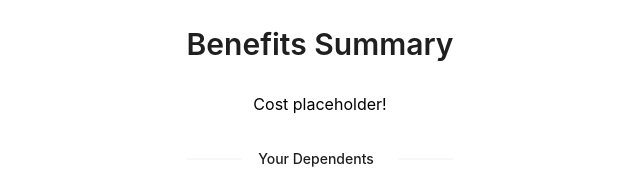
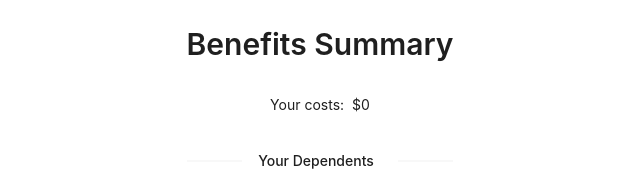
Before and after one commit to throwaway-plcty/benefits-takehome, a React (Create React App) app: page / in a window 1280 px wide. Shown: the top 184 px of the page, without its empty margins (320-960 px from the left). Built offline with nearby package versions, Linux system fonts and the light colour scheme.

Commit message:
feat: add cost calculation

```diff
--- /dev/null
+++ b/src/BenefitsCost.tsx
@@ -0,0 +1,19 @@
+import { Skeleton, Space, Typography } from 'antd';
+import { Breakdown } from './http';
+
+type Props = {
+  costBreakdown: Breakdown | null;
+  loading: boolean;
+};
+export const BenefitsCost = ({ costBreakdown, loading }: Props) => {
+  if (loading) {
+    return <Skeleton.Input size='small' active />;
+  } else {
+    return (
+      <Space direction='horizontal'>
+        <Typography.Text>Your costs:</Typography.Text>
+        <Typography.Text>${costBreakdown?.total}</Typography.Text>
+      </Space>
+    );
+  }
+};
--- a/src/BenefitsSummary.tsx
+++ b/src/BenefitsSummary.tsx
@@ -4,10 +4,11 @@ import * as React from 'react';
 import { DependentForm } from './DependentForm';
 import { useDependentBenefits } from './useDependentsBenefits';
 import { DependentList } from './DependentList';
+import { BenefitsCost } from './BenefitsCost';
 
 export const BenefitsSummary = () => {
   const [open, setDrawerOpen] = React.useState(false);
-  const { dependents, addDependent, removeDependent, loading } =
+  const { dependents, addDependent, removeDependent, loading, costBreakdown } =
     useDependentBenefits();
   const closeDrawer = () => setDrawerOpen(false);
   const openDrawer = () => setDrawerOpen(true);
@@ -20,7 +21,7 @@ export const BenefitsSummary = () => {
     >
       <Flex align='center' gap='middle' vertical>
         <Typography.Title level={2}>Benefits Summary</Typography.Title>
-        <div>Cost placeholder!</div>
+        <BenefitsCost costBreakdown={costBreakdown} loading={loading} />
         <Divider>
           <Space>
             <Typography.Text>Your Dependents</Typography.Text>
@@ -34,6 +35,7 @@ export const BenefitsSummary = () => {
           dependents={dependents}
           removeDependent={removeDependent}
           loading={loading}
+          costBreakdown={costBreakdown}
         />
         <Button icon={<UserAddOutlined />} type='dashed' onClick={openDrawer}>
           Add Dependent
--- a/src/DependentItem.tsx
+++ b/src/DependentItem.tsx
@@ -1,4 +1,4 @@
-import { Button, Space, Typography } from 'antd';
+import { Button, Space, Spin, Typography } from 'antd';
 import { Dependent, Relationship } from './useDependentsBenefits';
 import * as React from 'react';
 import { DeleteOutlined } from '@ant-design/icons';
@@ -10,9 +10,10 @@ type Props = {
     dependent: Dependent,
     successCallback?: () => void
   ): Promise<void>;
+  cost: number;
 };
 
-export const DependentItem = ({ dependent, removeDependent }: Props) => {
+export const DependentItem = ({ dependent, removeDependent, cost }: Props) => {
   const [deleting, setDeleting] = React.useState(false);
   const [notification] = useNotification();
   const onDelete = async () => {
@@ -29,6 +30,7 @@ export const DependentItem = ({ dependent, removeDependent }: Props) => {
   return (
     <Space direction='horizontal' key={dependent.id}>
       <Typography.Text>{`${dependent.firstName} ${dependent.lastName} - ${dependent.relationship}`}</Typography.Text>
+      {cost ? <Typography.Text>{`- cost $${cost}`}</Typography.Text> : <Spin />}
       <Button
         size='small'
         onClick={onDelete}
--- a/src/DependentList.tsx
+++ b/src/DependentList.tsx
@@ -1,30 +1,42 @@
 import { Skeleton } from 'antd';
 import { Dependent } from './useDependentsBenefits';
 import { DependentItem } from './DependentItem';
+import { Breakdown } from './http';
 
 type Props = {
   dependents: Dependent[];
   loading: boolean;
-
   removeDependent(
     dependent: Dependent,
     successCallback?: () => void
   ): Promise<void>;
+  costBreakdown: Breakdown | null;
 };
 export const DependentList = ({
   dependents,
   loading,
   removeDependent,
+  costBreakdown,
 }: Props) => {
   return (
-    <Skeleton active paragraph={{ rows: 4 }} title={false} loading={loading}>
+    <Skeleton
+      active
+      paragraph={{ rows: 4 }}
+      title={false}
+      loading={!dependents.length && loading}
+    >
       {dependents.map((dependent) => (
         <DependentItem
           key={dependent.id}
           removeDependent={removeDependent}
           dependent={dependent}
+          cost={getDependentCost(dependent.id, costBreakdown!)}
         />
       ))}
     </Skeleton>
   );
 };
+
+function getDependentCost(dependentId: string, costBreakdown: Breakdown) {
+  return costBreakdown?.[dependentId];
+}
--- a/src/http.ts
+++ b/src/http.ts
@@ -1,4 +1,4 @@
-import { Dependent } from './useDependentsBenefits';
+import { Dependent, Relationship } from './useDependentsBenefits';
 import { v4 } from 'uuid';
 
 const dependentsStorageKey = 'dependents-list';
@@ -16,6 +16,20 @@ const safeGetFromLocalStorage = <T>(key: string): T | null => {
     return null;
   }
 };
+
+export type Breakdown = { [key: string]: number } & {
+  total: number;
+  paycheckAmount: number;
+  numberOfPaychecks: 26;
+};
+
+const EMPLOYEE_COST = 1000;
+const CHILD_COST = 500;
+const SPOUSE_COST = 500;
+const STARTING_WITH_LETTER = 'A';
+const NUMBER_OF_PAYCHECKS = 26;
+const PAYCHECK_AMOUNT = 2000;
+const DISCOUNT_AMOUNT = 0.9;
 
 export const http = {
   addDependent: (dependent: Omit<Dependent, 'id'>) => {
@@ -58,4 +72,50 @@ export const http = {
       }, 1500);
     });
   },
+  getCosts: () => {
+    const calculateCost = (person: Dependent) => {
+      const getPreDiscountTotal = () => {
+        if (person.relationship === Relationship.employee) {
+          return EMPLOYEE_COST;
+        }
+        if (person.relationship === Relationship.spouse) {
+          return SPOUSE_COST;
+        }
+        return CHILD_COST;
+      };
+
+      const cost = getPreDiscountTotal();
+      return person.firstName
+        .toLowerCase()
+        .startsWith(STARTING_WITH_LETTER.toLowerCase())
+        ? cost * DISCOUNT_AMOUNT
+        : cost;
+    };
+    const perDependentCost: { [key: string]: number } = {};
+
+    const dependents =
+      safeGetFromLocalStorage<Dependent[]>(dependentsStorageKey) || [];
+
+    dependents.forEach(
+      (dependent) => (perDependentCost[dependent.id] = calculateCost(dependent))
+    );
+
+    const total = Object.values(perDependentCost).reduce(
+      (sum, next) => sum + next,
+      0
+    );
+
+    const breakdown: Breakdown = {
+      ...perDependentCost,
+      total,
+      numberOfPaychecks: NUMBER_OF_PAYCHECKS,
+      paycheckAmount: PAYCHECK_AMOUNT,
+    };
+
+    return new Promise<Breakdown>((res) => {
+      setTimeout(() => {
+        res(breakdown);
+      }, 1500);
+    });
+  },
 };
--- a/src/useDependentsBenefits.ts
+++ b/src/useDependentsBenefits.ts
@@ -1,5 +1,5 @@
 import * as React from 'react';
-import { http } from './http';
+import { Breakdown, http } from './http';
 
 export enum Relationship {
   child = 'Child',
@@ -17,15 +17,26 @@ export type Dependent = {
 export const useDependentBenefits = () => {
   const [dependents, setDependents] = React.useState<Dependent[]>([]);
   const [loading, setLoading] = React.useState(false);
-  const addDependent = (dependent: Dependent) =>
-    setDependents((existing) => [...existing, dependent]);
+  const [costBreakdown, setCostBreakdown] = React.useState<Breakdown | null>(
+    null
+  );
   React.useEffect(() => {
     setLoading(true);
-    http.getDependents().then((dependents) => {
-      setDependents(dependents);
+    Promise.all([
+      http.getDependents().then((dependents) => {
+        setDependents(dependents);
+      }),
+      http.getCosts().then((breakdown) => setCostBreakdown(breakdown)),
+    ]).then(() => setLoading(false));
+  }, []);
+
+  React.useEffect(() => {
+    setLoading(true);
+    http.getCosts().then((breakdown) => {
+      setCostBreakdown(breakdown);
       setLoading(false);
     });
-  }, []);
+  }, [dependents]);
 
   const removeDependent = async (
     dependent: Dependent,
@@ -41,5 +52,8 @@ export const useDependentBenefits = () => {
     });
   };
 
-  return { dependents, addDependent, removeDependent, loading };
+  const addDependent = (dependent: Dependent) =>
+    setDependents((existing) => [...existing, dependent]);
+
+  return { dependents, addDependent, removeDependent, loading, costBreakdown };
 };
```
